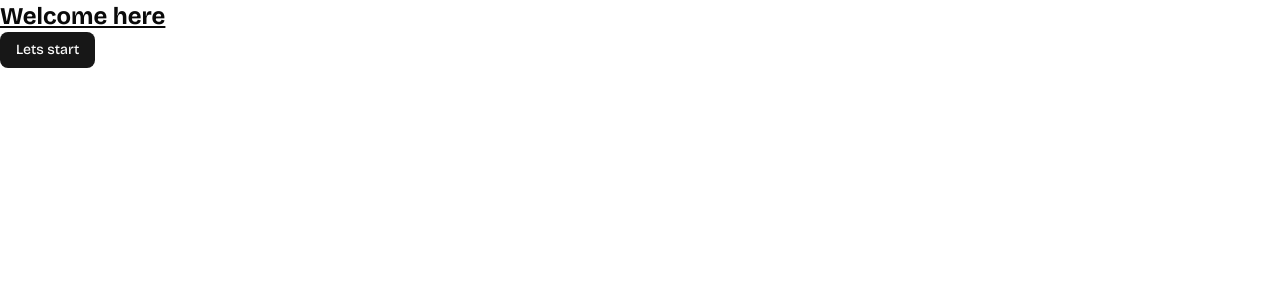
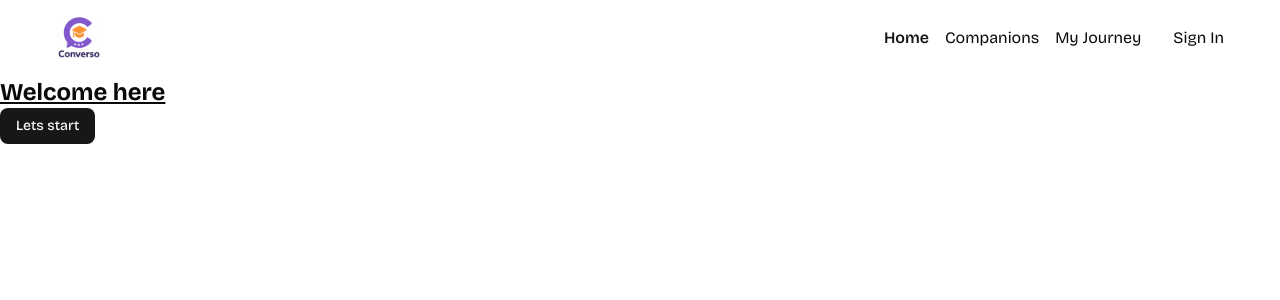
Before and after one commit to JayCeD1/saas_app, a Next.js app: page / in a window 1280 px wide. Shown: the top 300 px of the page. Built offline with nearby package versions, Linux system fonts and the light colour scheme.

Commit message:
implement navbar

```diff
--- a/app/layout.tsx
+++ b/app/layout.tsx
@@ -1,6 +1,7 @@
 import type { Metadata } from "next";
 import { Bricolage_Grotesque } from "next/font/google";
 import "./globals.css";
+import Navbar from "@/components/Navbar";
 
 const bricolage = Bricolage_Grotesque({
   variable: "--font-bricolage",
@@ -19,7 +20,10 @@
 }>) {
   return (
     <html lang="en">
-      <body className={`${bricolage.variable} antialiased`}>{children}</body>
+      <body className={`${bricolage.variable} antialiased`}>
+        <Navbar />
+        {children}
+      </body>
     </html>
   );
 }
--- /dev/null
+++ b/components/NavItems.tsx
@@ -0,0 +1,28 @@
+"use client";
+import Link from "next/link";
+import { usePathname } from "next/navigation";
+import { cn } from "@/lib/utils";
+
+const navItems = [
+  { label: "Home", href: "/" },
+  { label: "Companions", href: "/companions" },
+  { label: "My Journey", href: "/my-journey" },
+];
+const NavItems = () => {
+  const pathname = usePathname();
+  return (
+    <nav className={"flex items-center gap-4"}>
+      {navItems.map(({ label, href }) => (
+        <Link
+          href={href}
+          key={label}
+          className={cn(pathname === href && "text-primary font-semibold")}
+        >
+          {label}
+        </Link>
+      ))}
+    </nav>
+  );
+};
+
+export default NavItems;
--- /dev/null
+++ b/components/Navbar.tsx
@@ -0,0 +1,23 @@
+import React from "react";
+import Link from "next/link";
+import Image from "next/image";
+import NavItems from "@/components/NavItems";
+
+const Navbar = () => {
+  return (
+    <nav className={"navbar"}>
+      <Link href={"/"}>
+        <div className="flex items-center gap-2.5 cursor-pointer">
+          <Image src={"/images/logo.svg"} alt={"logo"} width={46} height={44} />
+        </div>
+      </Link>
+
+      <div className="flex items-center gap-8">
+        <NavItems />
+        <p>Sign In</p>
+      </div>
+    </nav>
+  );
+};
+
+export default Navbar;
```
